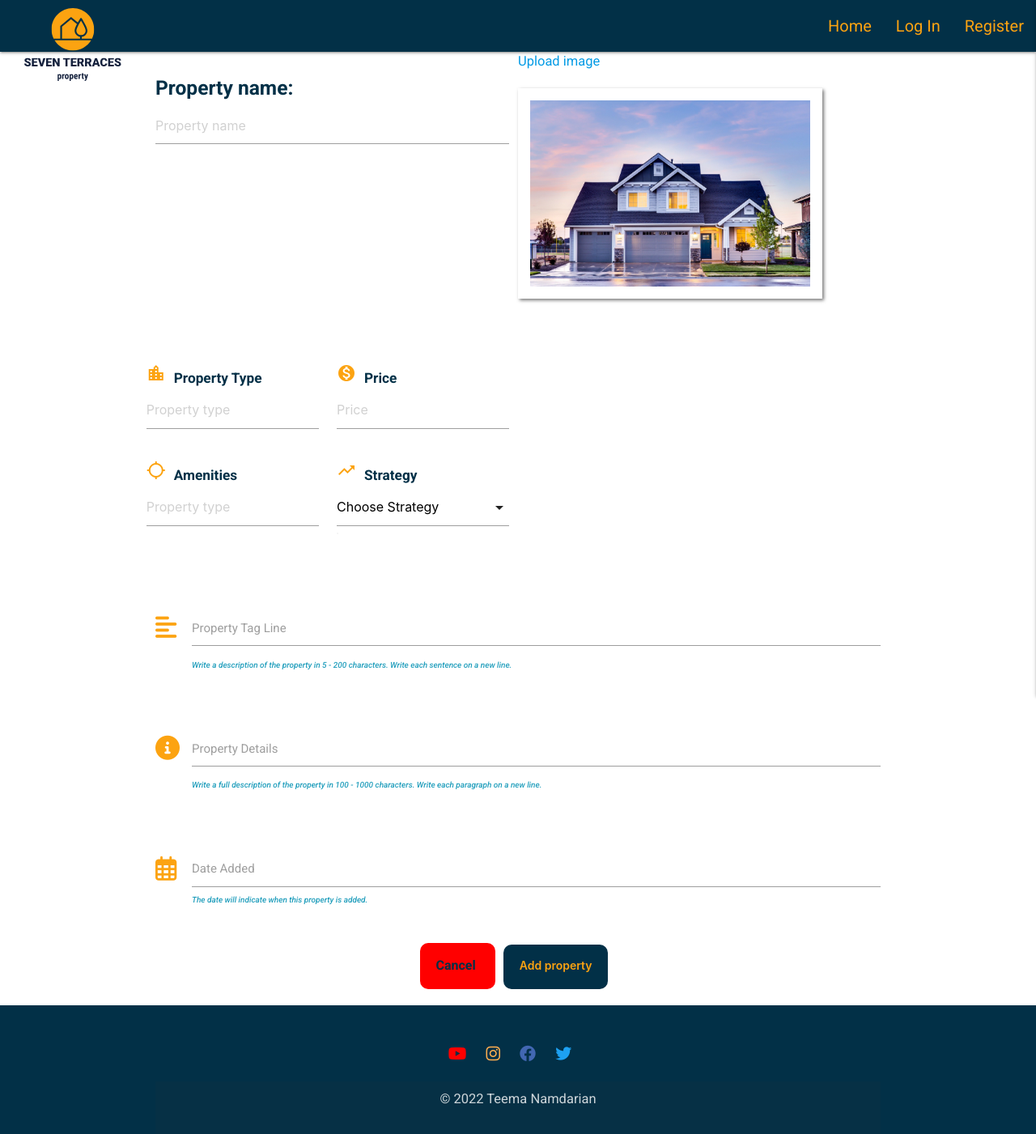
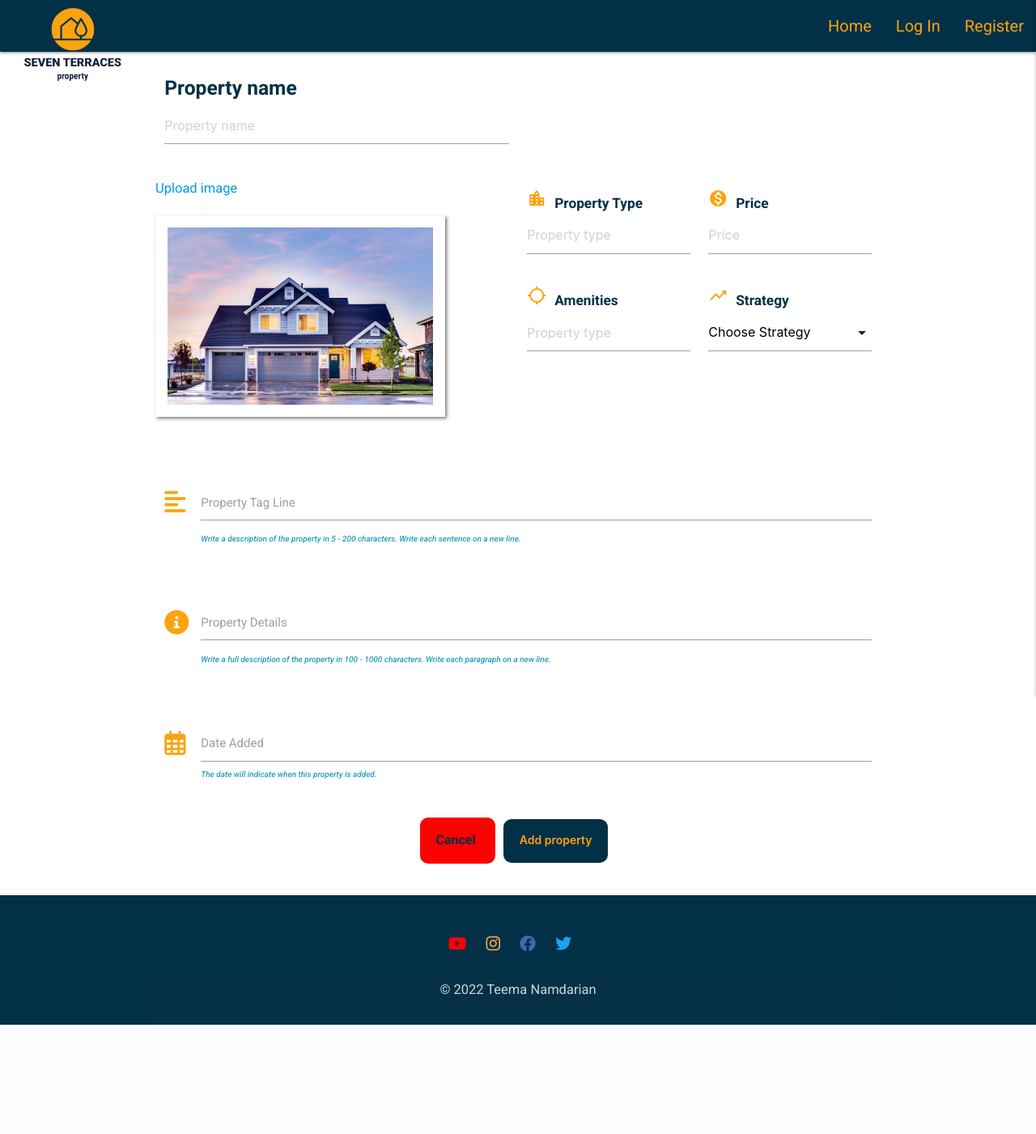
Before and after one commit to TNamdarian/seven-terraces, a Flask app: page /add_property in a window 1280 px wide. Shown: the whole page at 81% size. After the commit the page ends 1266 px from the top, so only its background shows below. Run offline with Flask 2, Linux system fonts and the light colour scheme; data that the repository does not hold is empty; some libraries are stand-ins or nearby versions.

Commit message:
Edit the grids

```diff
--- a/templates/add_property.html
+++ b/templates/add_property.html
@@ -3,16 +3,17 @@
 
 <!-- Add a Property Form -->
 <div class="container">
-    <form class="col s12 m8 offset-m2 " method="POST" action="{{ url_for('add_property') }}" enctype="multipart/form-data">
+    <div class="row">
+        <form method="POST" action="{{ url_for('add_property') }}" enctype="multipart/form-data">
             <!-- Property Name -->
             <div class="row">
-            <div class="input-field col s12 m6">
-                <h5>Property name:</h5>
+                <div class="input-field col s12 m12 l6">
+                    <h5>Property name</h5>
                     <input placeholder="Property name" id="property_name" name="property_name" type="text" class="validate" required="">
                 </div>
-            <div class="row img-details">
+            </div>
             <!-- Property Image -->
-                <div class="col m12 l6">
+            <div class="img-details col s12 m12 l6">
                 <!-- Modal Trigger -->
                 <div class="row">
                     <a class="modal-trigger" href="#modal1">Upload image</a>
@@ -67,8 +68,6 @@
                     </div>
                 </div>
             </div>
-            </div>
-        </div>
             <!-- Property Short Description -->
             <div class="row field-row features">
                 <div class="input-field col s12">
@@ -96,7 +95,6 @@
                     <span class="helper-text" data-success="Can't wait!">The date will indicate when this property is added.</span>
                 </div>
             </div>
-
             <!-- Form Buttons -->
             <div class="row center-align subit-btn-div">
                 <!-- Cancel Button -->
@@ -111,4 +109,5 @@
         </form>
     </div>
 </div>
+
 {% endblock %}
--- a/templates/properties.html
+++ b/templates/properties.html
@@ -21,7 +21,7 @@
                         <i class="material-icons prefix">search</i>
                         <input type="text" name="query" id="query" class="validate" minlength="2" required>
                         <label class="form-label search-label" for="query">Search Properties</label>
-                        <span class="hint-text">Search properties by type.</span>
+                        <span class="helper-text">Search properties by type.</span>
                     </div>
                     <!-- Buttons-->
                     <div class="col s12 m4 button-wrapper">
```
Lines whose indentation alone changed are shown as unchanged.
